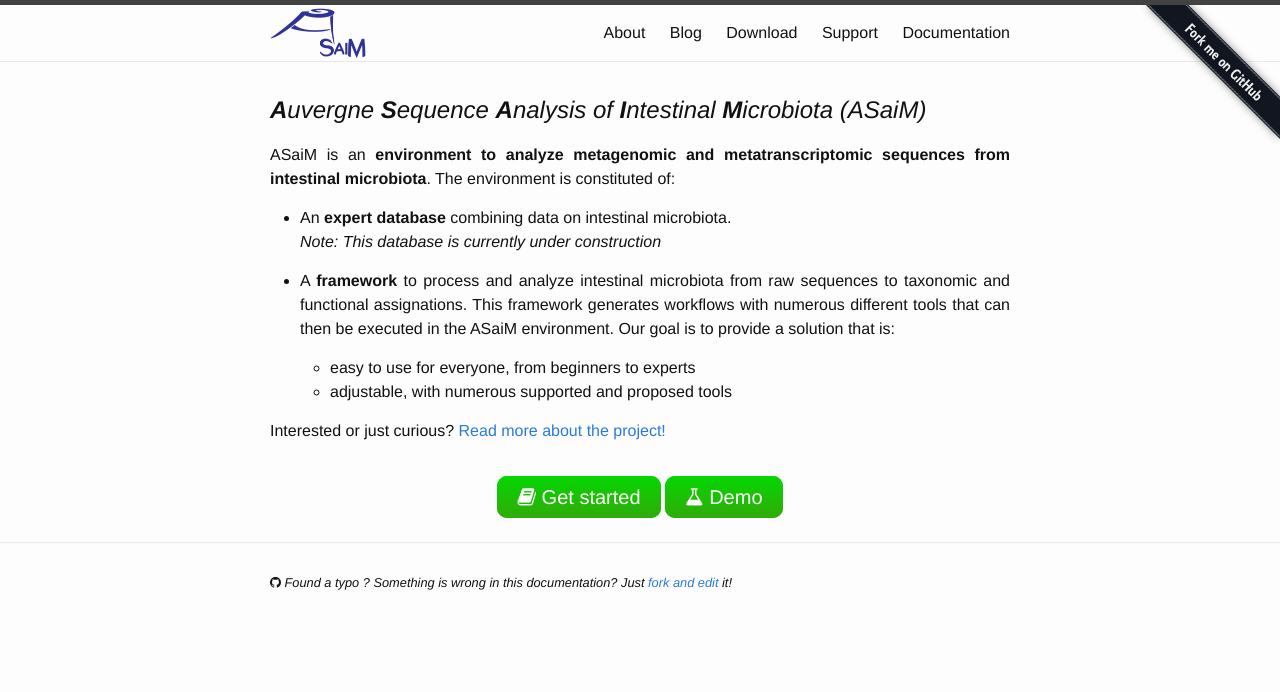
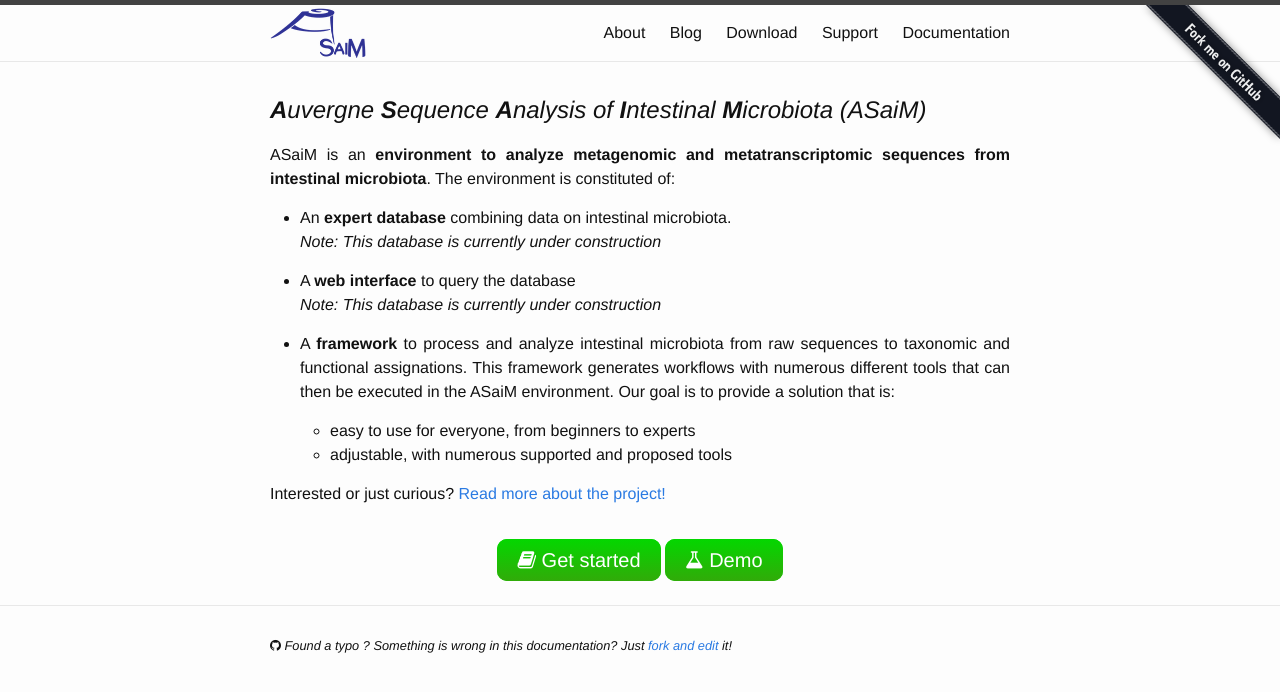
Before and after one commit to ASaiM/asaim.github.io, a Jekyll site: the page built from index.md, in a window 1280 px wide. Shown: the top 692 px of the page. Built offline with Jekyll 4.4.1, drawn with Linux system fonts in a browser that asks for light colours; nearby versions of some CDN libraries.

Commit message:
Add web interface in asaim components

```diff
--- a/index.md
+++ b/index.md
@@ -10,12 +10,16 @@
 - An **expert database** combining data on intestinal microbiota.
 <br>_Note: This database is currently under construction_
 
+- A **web interface** to query the database
+<br>_Note: This database is currently under construction_
+
 - A **framework** to process and analyze intestinal microbiota from raw sequences
   to taxonomic and functional assignations. This framework generates workflows
   with numerous different tools that can then be executed in the ASaiM environment.
   Our goal is to provide a solution that is:
     - easy to use for everyone, from beginners to experts
     - adjustable, with numerous supported and proposed tools
+
 
 Interested or just curious? [Read more about the project!](/about.html)
 
```
